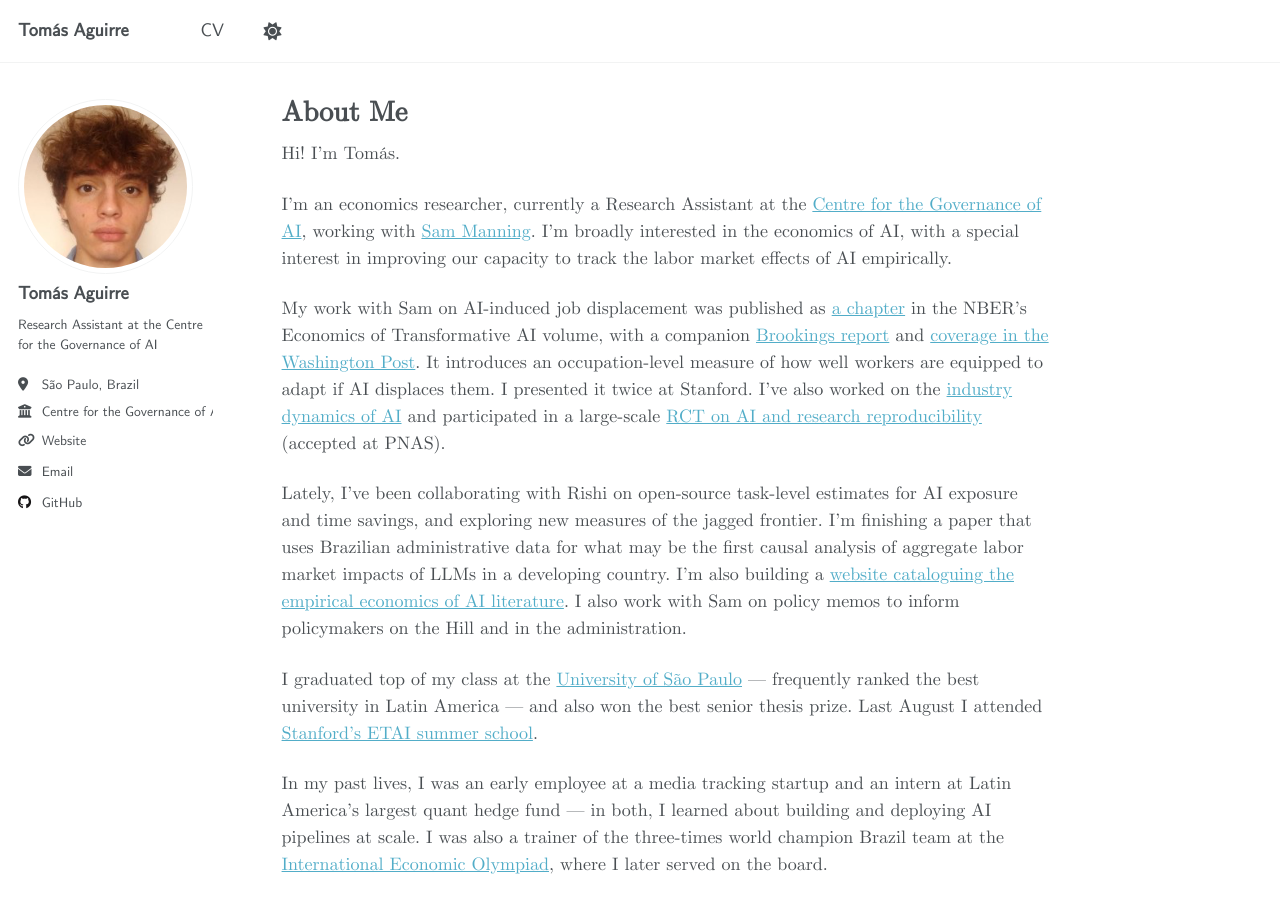
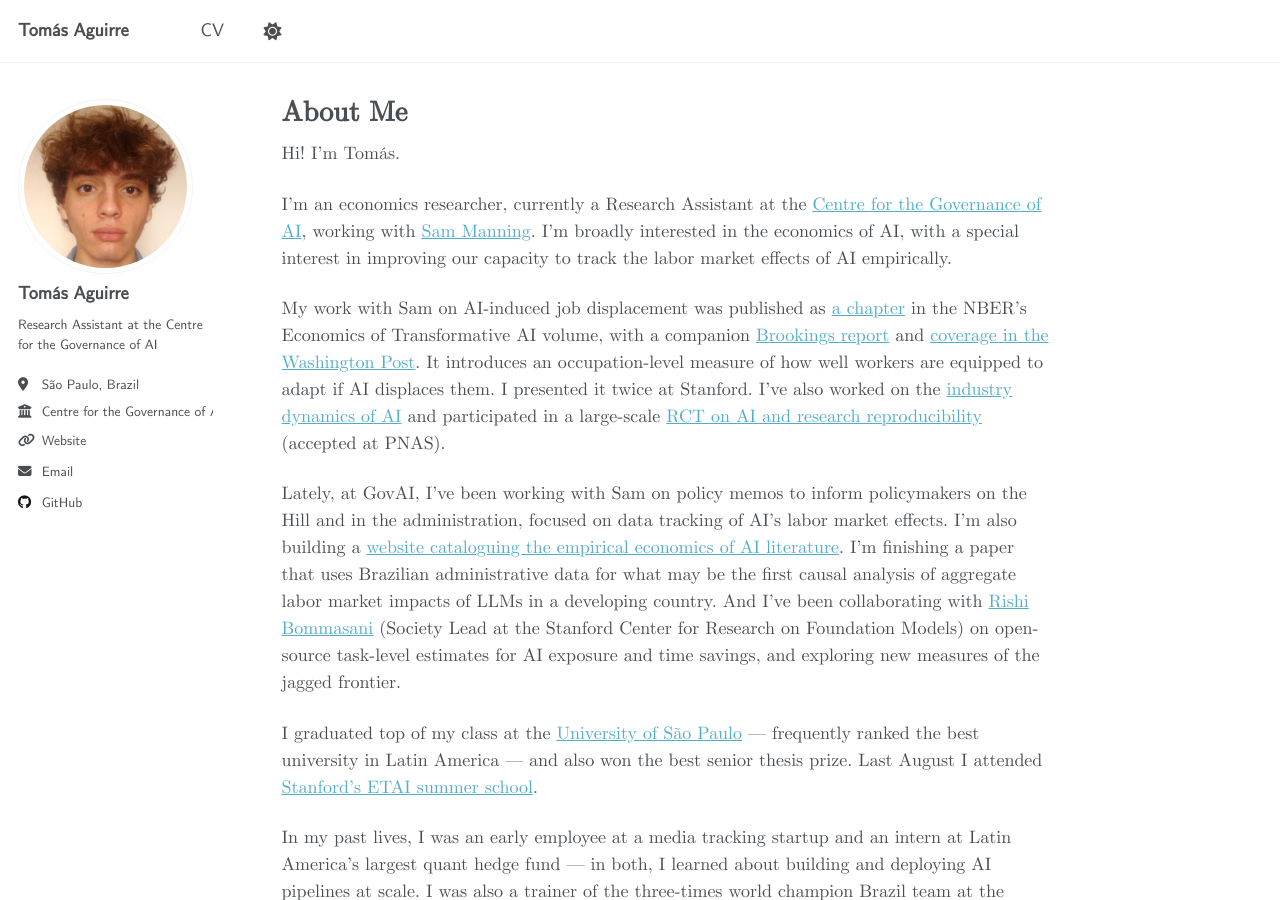
Before and after one commit to t6aguirre/t6aguirre.github.io, a Jekyll site: the page built from _pages/about.md, in a window 1280 px wide and 900 px high. Built offline with Jekyll 4.4.1, drawn with Linux system fonts in a browser that asks for light colours.

Commit message:
Reorder current work paragraph; add Rishi full name/affiliation

```diff
--- a/_pages/about.md
+++ b/_pages/about.md
@@ -12,7 +12,7 @@ I'm an economics researcher, currently a Research Assistant at the [Centre for t
 
 My work with Sam on AI-induced job displacement was published as [a chapter](https://www.nber.org/papers/w34705) in the NBER's Economics of Transformative AI volume, with a companion [Brookings report](https://www.brookings.edu/articles/measuring-us-workers-capacity-to-adapt-to-ai-driven-job-displacement/) and [coverage in the Washington Post](https://www.washingtonpost.com/technology/interactive/2026/jobs-most-affected-ai-automation/). It introduces an occupation-level measure of how well workers are equipped to adapt if AI displaces them. I presented it twice at Stanford. I've also worked on the [industry dynamics of AI](https://arxiv.org/abs/2406.01722) and participated in a large-scale [RCT on AI and research reproducibility](https://papers.ssrn.com/sol3/papers.cfm?abstract_id=5118632) (accepted at PNAS).
 
-Lately, I've been collaborating with Rishi on open-source task-level estimates for AI exposure and time savings, and exploring new measures of the jagged frontier. I'm finishing a paper that uses Brazilian administrative data for what may be the first causal analysis of aggregate labor market impacts of LLMs in a developing country. I'm also building a [website cataloguing the empirical economics of AI literature](https://empirical-economics-of-ai.vercel.app/). I also work with Sam on policy memos to inform policymakers on the Hill and in the administration.
+Lately, at GovAI, I've been working with Sam on policy memos to inform policymakers on the Hill and in the administration, focused on data tracking of AI's labor market effects. I'm also building a [website cataloguing the empirical economics of AI literature](https://empirical-economics-of-ai.vercel.app/). I'm finishing a paper that uses Brazilian administrative data for what may be the first causal analysis of aggregate labor market impacts of LLMs in a developing country. And I've been collaborating with [Rishi Bommasani](https://rishibommasani.github.io/) (Society Lead at the Stanford Center for Research on Foundation Models) on open-source task-level estimates for AI exposure and time savings, and exploring new measures of the jagged frontier.
 
 I graduated top of my class at the [University of São Paulo](https://www5.usp.br/english/) — frequently ranked the best university in Latin America — and also won the best senior thesis prize. Last August I attended [Stanford's ETAI summer school](https://etai.stanford.edu/).
 
```
